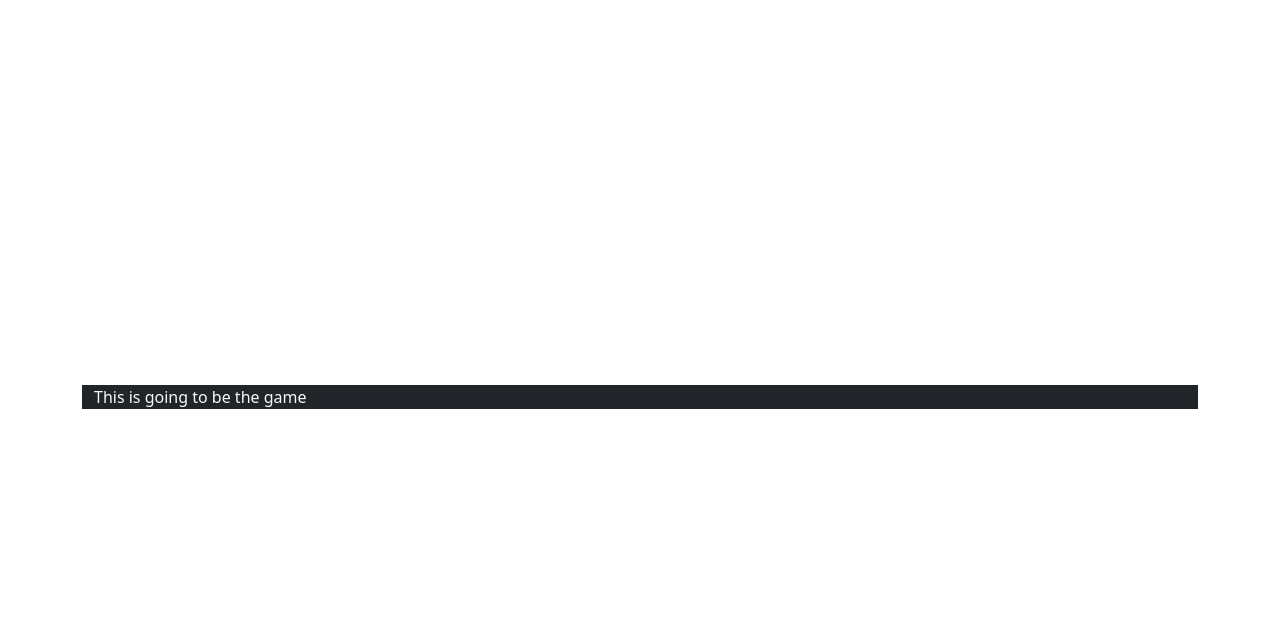
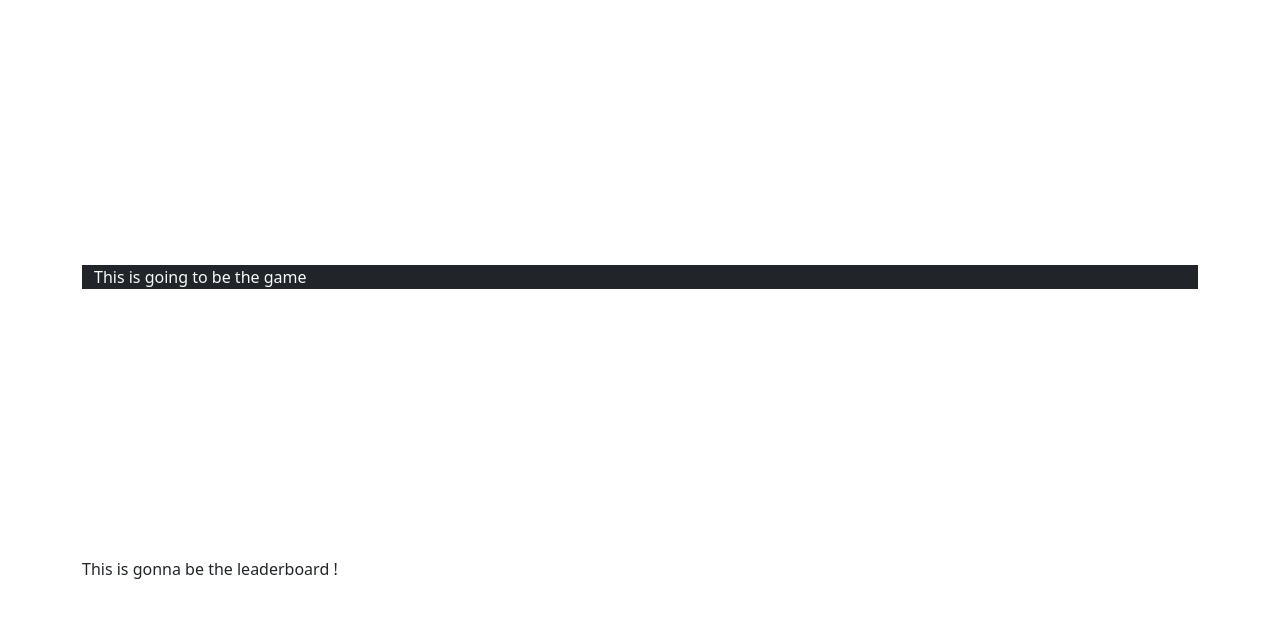
Before and after one commit to sm222/ft_transcendence, a plain HTML site: page game/index.html in a window 1280 px wide. Shown: the part 129-746 px from the top of the page. Drawn offline with nearby package versions, Linux system fonts and the light colour scheme.

Commit message:
added space for leaderboard

```diff
--- a/game/index.html
+++ b/game/index.html
@@ -12,11 +12,11 @@
 
     <style>
       .container-game {
-          height: 100vh;
+          height: 70vh;
           display: flex;
-          align-items: center; /* Aligns to the top of the window */
-          justify-content: center; /* Centers horizontally */
-          box-sizing: border-box; /* Includes padding and border in the element's total width and height */
+          align-items: center;
+          justify-content: center;
+          box-sizing: border-box;
       }
   </style>
 
@@ -48,18 +48,18 @@
         </div>
       </div>
     </div>
+
     <!--Game. Resizes when possible. Same as button and stats when too big (but remains square). When too small, shows "expand to play"-->
-    <!--<div class="container-fluid" style="position: relative">-->
     <div class="container-sm">
       <div class="container-game">
         <div class="container-fluid bg-dark text-light">This is going to be the game</div>
     </div>
   </div>
-        <!--</div>-->
-      <!--Needs to be centered on the page-->
 
     <!--Game stats (Leaderboard). Same as button and start when too big. Disapears when too small (When game cannot be displayed.)
     Needs to be at the bottom of the page-->
+      <div class="container-sm">This is gonna be the leaderboard !</div>
+      </div>
       <script src="https://cdn.jsdelivr.net/npm/bootstrap@5.3.3/dist/js/bootstrap.bundle.min.js" integrity="sha384-YvpcrYf0tY3lHB60NNkmXc5s9fDVZLESaAA55NDzOxhy9GkcIdslK1eN7N6jIeHz" crossorigin="anonymous"></script>
   </body>
 </html>
```
Lines whose indentation alone changed are shown as unchanged.
